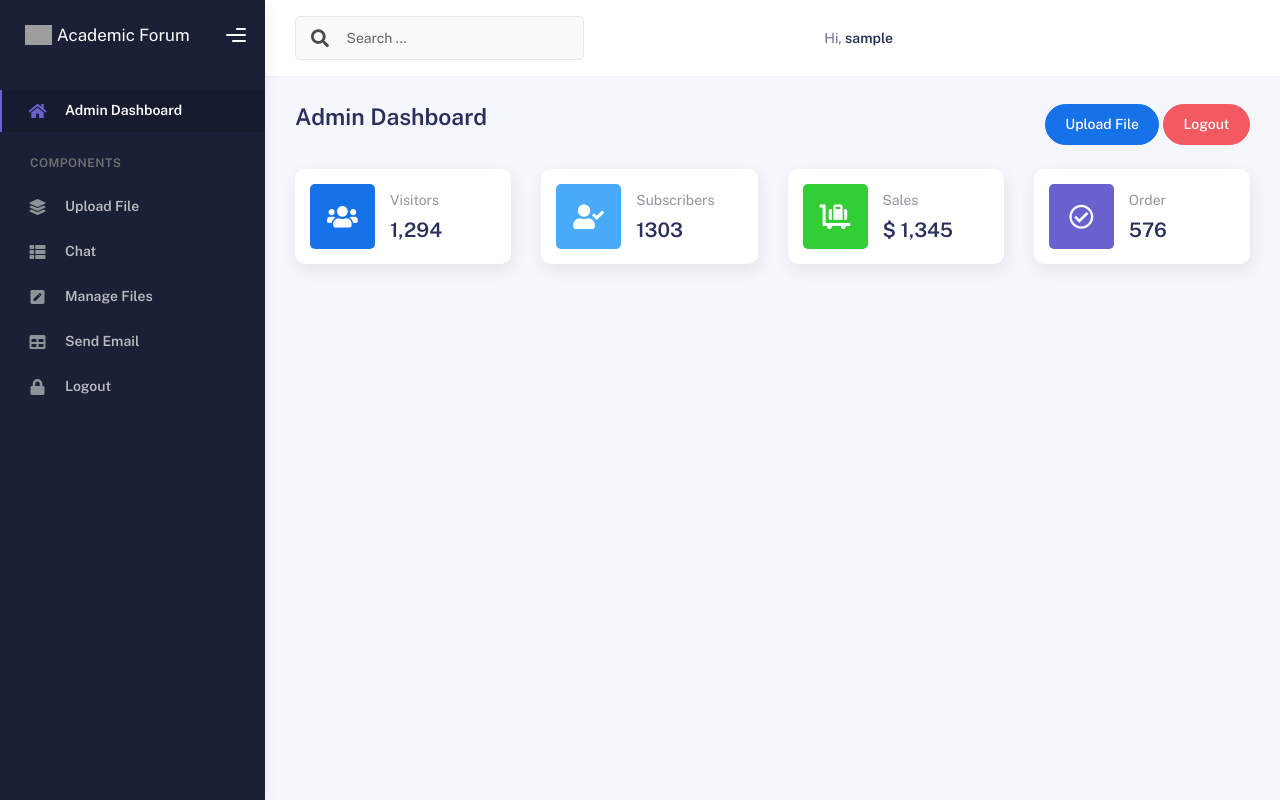
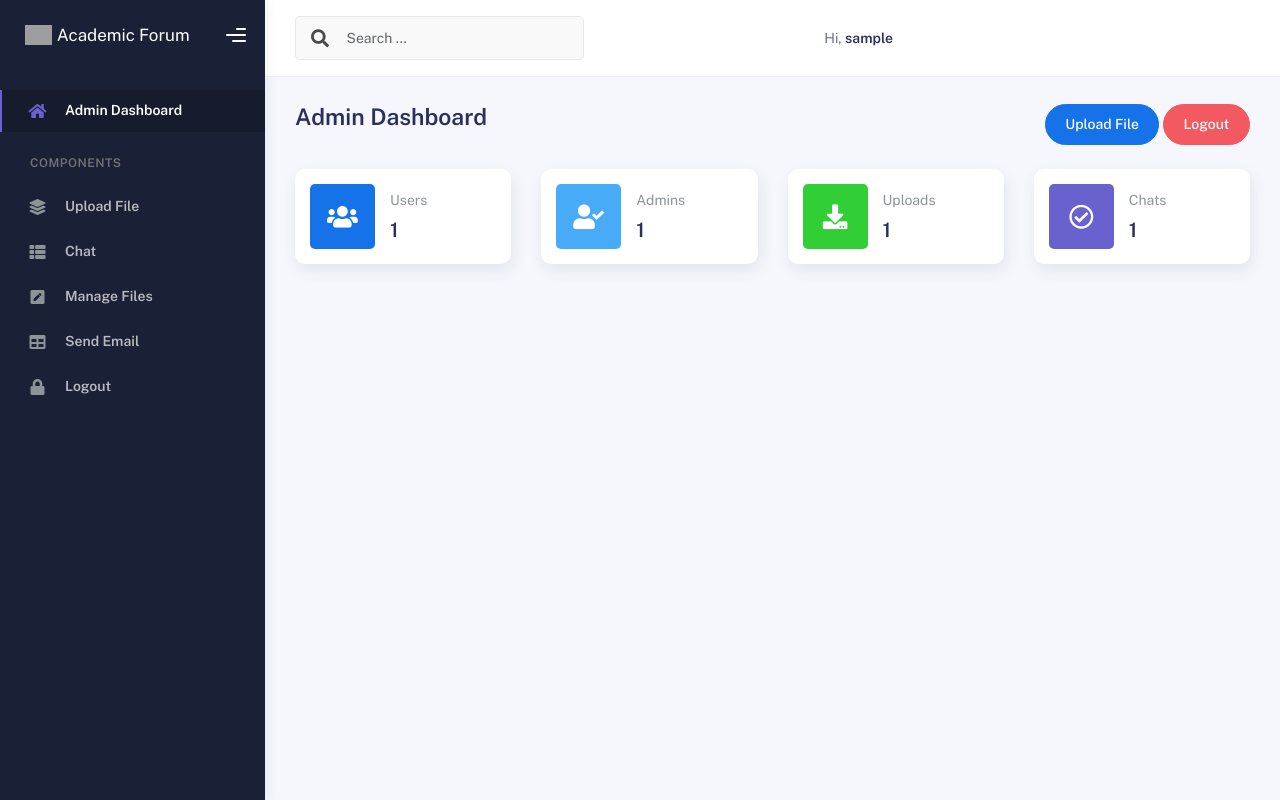
Before and after one commit to ibrobk2/forum, a PHP site: page /admin_dashboard/index.php in a window 1280 px wide. Run offline with PHP 8.4, Linux system fonts and the light colour scheme; the visitor is signed in with stand-in values (Sample User, id 1); tables that the repository leaves empty or names only in its code hold one stand-in row (values such as "Sample post"); grey boxes are pictures that could not be loaded.

Commit message:
Admin features finish

```diff
--- a/admin_dashboard/index.php
+++ b/admin_dashboard/index.php
@@ -749,8 +749,16 @@ session_start();
                       </div>
                       <div class="col col-stats ms-3 ms-sm-0">
                         <div class="numbers">
-                          <p class="card-category">Visitors</p>
-                          <h4 class="card-title">1,294</h4>
+                          <p class="card-category">Users</p>
+                          <?php
+
+                          include "./pages/config.php";
+                          $sql = "SELECT * FROM users";
+                          $result = mysqli_query($link, $sql);
+                          $row = mysqli_fetch_array($result);
+                          $total_users = mysqli_num_rows($result);
+                          ?>
+                          <h4 class="card-title"><?=$total_users;   ?></h4>
                         </div>
                       </div>
                     </div>
@@ -770,8 +778,16 @@ session_start();
                       </div>
                       <div class="col col-stats ms-3 ms-sm-0">
                         <div class="numbers">
-                          <p class="card-category">Subscribers</p>
-                          <h4 class="card-title">1303</h4>
+                        <?php
+
+                          // include "./pages/config.php";
+                          $sql = "SELECT * FROM admin";
+                          $result = mysqli_query($link, $sql);
+                          $row = mysqli_fetch_array($result);
+                          $total_admins = mysqli_num_rows($result);
+                          ?>
+                          <p class="card-category">Admins</p>
+                          <h4 class="card-title"><?=$total_admins; ?></h4>
                         </div>
                       </div>
                     </div>
@@ -786,13 +802,21 @@ session_start();
                         <div
                           class="icon-big text-center icon-success bubble-shadow-small"
                         >
-                          <i class="fas fa-luggage-cart"></i>
+                          <i class="fas fa-download"></i>
                         </div>
                       </div>
                       <div class="col col-stats ms-3 ms-sm-0">
                         <div class="numbers">
-                          <p class="card-category">Sales</p>
-                          <h4 class="card-title">$ 1,345</h4>
+                        <?php
+
+                          // include "./pages/config.php";
+                          $sql = "SELECT * FROM uploads";
+                          $result = mysqli_query($link, $sql);
+                          $row = mysqli_fetch_array($result);
+                          $total_uploads = mysqli_num_rows($result);
+                          ?>
+                          <p class="card-category">Uploads</p>
+                          <h4 class="card-title"><?=$total_uploads;  ?></h4>
                         </div>
                       </div>
                     </div>
@@ -812,8 +836,16 @@ session_start();
                       </div>
                       <div class="col col-stats ms-3 ms-sm-0">
                         <div class="numbers">
-                          <p class="card-category">Order</p>
-                          <h4 class="card-title">576</h4>
+                        <?php
+
+                          // include "./pages/config.php";
+                          $sql = "SELECT * FROM messages";
+                          $result = mysqli_query($link, $sql);
+                          $row = mysqli_fetch_array($result);
+                          $total_messages = mysqli_num_rows($result);
+                          ?>
+                          <p class="card-category">Chats</p>
+                          <h4 class="card-title"><?=$total_messages; ?></h4>
                         </div>
                       </div>
                     </div>
```
